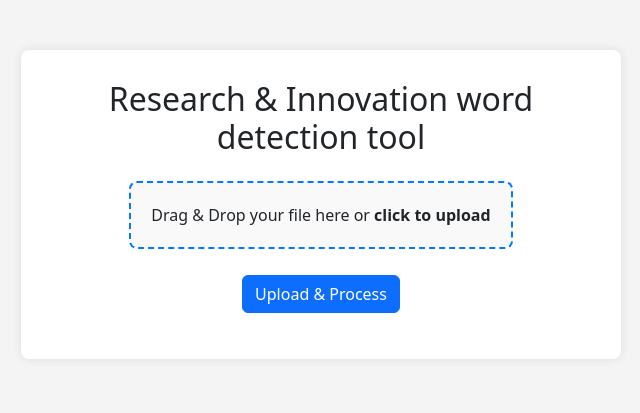
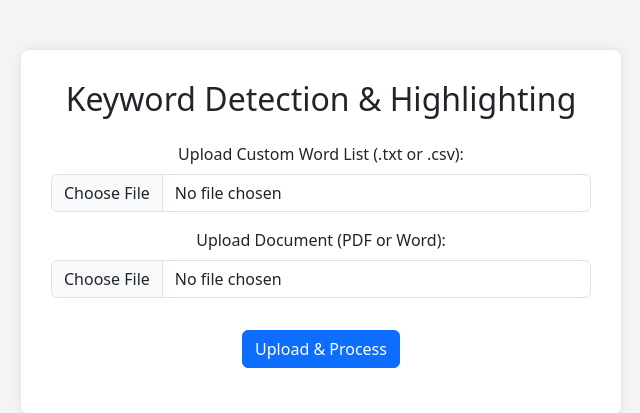
Before and after one commit to sabasn/flask-keyword-detector, a Flask app: page / in a window 1280 px wide. Shown: the top 413 px of the page, without its empty margins (319-959 px from the left). Run offline with Flask 3, Linux system fonts and the light colour scheme; some libraries are stand-ins or nearby versions.

Commit message:
Updated app to support custom word list uploads

```diff
--- a/app.py
+++ b/app.py
@@ -9,14 +9,18 @@ app = Flask(__name__)
 # File storage paths
 UPLOAD_FOLDER = "uploads"
 PROCESSED_FOLDER = "processed"
+WORD_LIST_FOLDER = "wordlists"
 os.makedirs(UPLOAD_FOLDER, exist_ok=True)
 os.makedirs(PROCESSED_FOLDER, exist_ok=True)
+os.makedirs(WORD_LIST_FOLDER, exist_ok=True)
 
-# List of trigger words
-TRIGGER_WORDS = [
-    "activism", "advocacy", "bias", "discrimination", "equality",
-    "gender", "LGBTQ", "minorities", "race", "stereotypes", "women"
-]
+def read_word_list(file_path):
+    """Reads a list of words from an uploaded text or CSV file."""
+    words = []
+    if os.path.exists(file_path):
+        with open(file_path, "r", encoding="utf-8") as file:
+            words = [line.strip() for line in file.readlines()]
+    return words
 
 def highlight_text_in_pdf(pdf_path, output_path, keywords):
     """Highlight trigger words in a PDF document."""
@@ -31,12 +35,12 @@ def highlight_text_in_pdf(pdf_path, output_path, keywords):
     doc.close()
 
 def highlight_text_in_docx(docx_path, output_path, keywords):
-    """Properly highlight trigger words in a Word document."""
+    """Highlight trigger words in a Word document."""
     doc = Document(docx_path)
 
     for para in doc.paragraphs:
         for word in keywords:
-            pattern = re.compile(rf"\b{word}\b", re.IGNORECASE)  # Match whole words
+            pattern = re.compile(rf"\b{word}\b", re.IGNORECASE)
             if pattern.search(para.text):
                 for run in para.runs:
                     if pattern.search(run.text):
@@ -46,24 +50,42 @@ def highlight_text_in_docx(docx_path, output_path, keywords):
 
 @app.route("/", methods=["GET", "POST"])
 def upload_file():
+    word_list_file = os.path.join(WORD_LIST_FOLDER, "custom_words.txt")
+
     if request.method == "POST":
-        uploaded_file = request.files["file"]
-        if uploaded_file:
-            file_name = uploaded_file.filename
-            file_ext = file_name.split(".")[-1].lower()
-            input_path = os.path.join(UPLOAD_FOLDER, file_name)
-            output_path = os.path.join(PROCESSED_FOLDER, "highlighted_" + file_name)
+        # Ensure word list is uploaded
+        if "word_list" in request.files:
+            word_file = request.files["word_list"]
+            if word_file.filename:
+                word_file.save(word_list_file)
+            else:
+                return "❌ Please upload a word list before processing documents."
 
-            uploaded_file.save(input_path)
+        # Read the updated word list
+        trigger_words = read_word_list(word_list_file)
 
-            if file_ext == "pdf":
-                highlight_text_in_pdf(input_path, output_path, TRIGGER_WORDS)
-            elif file_ext == "docx":
-                highlight_text_in_docx(input_path, output_path, TRIGGER_WORDS)
-            else:
-                return "❌ Unsupported file type. Please upload a PDF or DOCX."
+        if not trigger_words:
+            return "❌ No words found in the uploaded list. Please check your file."
 
-            return f'<a href="{url_for("download_file", filename="highlighted_" + file_name)}" class="btn btn-success mt-2">Download Highlighted File</a>'
+        # Handle document upload
+        if "file" in request.files:
+            uploaded_file = request.files["file"]
+            if uploaded_file:
+                file_name = uploaded_file.filename
+                file_ext = file_name.split(".")[-1].lower()
+                input_path = os.path.join(UPLOAD_FOLDER, file_name)
+                output_path = os.path.join(PROCESSED_FOLDER, "highlighted_" + file_name)
+
+                uploaded_file.save(input_path)
+
+                if file_ext == "pdf":
+                    highlight_text_in_pdf(input_path, output_path, trigger_words)
+                elif file_ext == "docx":
+                    highlight_text_in_docx(input_path, output_path, trigger_words)
+                else:
+                    return "❌ Unsupported file type. Please upload a PDF or DOCX."
+
+                return f'<a href="{url_for("download_file", filename="highlighted_" + file_name)}" class="btn btn-success mt-2">Download Highlighted File</a>'
 
     return render_template("index.html")
 
--- a/templates/index.html
+++ b/templates/index.html
@@ -21,98 +21,43 @@
             box-shadow: 0px 0px 10px rgba(0, 0, 0, 0.1);
             text-align: center;
         }
-        .upload-box {
-            border: 2px dashed #007bff;
-            padding: 20px;
-            text-align: center;
-            cursor: pointer;
-            background: #f9f9f9;
-            border-radius: 8px;
-            margin-bottom: 10px;
-        }
-        .upload-box:hover {
-            background: #e8f0ff;
-        }
-        .hidden {
-            display: none;
-        }
-        .file-info {
-            margin-top: 10px;
-            font-weight: bold;
-            color: #007bff;
-        }
-        .spinner {
-            display: none;
-        }
-        .downloaded {
-            background-color: #28a745 !important;
-            border-color: #28a745 !important;
-            pointer-events: none;
-        }
-        .status-box {
-            margin-top: 15px;
-            padding: 15px;
-            border-radius: 8px;
-            font-weight: bold;
-            font-size: 16px;
-        }
-        .processing {
-            background-color: #ffeb99;
-            color: #856404;
-        }
-        .success {
-            background-color: #d4edda;
-            color: #155724;
-        }
+        .hidden { display: none; }
     </style>
 </head>
 <body>
 
 <div class="container">
-    <h2 class="text-center mb-4">Research & Innovation word detection tool</h2>
+    <h2 class="text-center mb-4">Keyword Detection & Highlighting</h2>
 
     <form id="upload-form" enctype="multipart/form-data">
-        <label for="file-upload" class="upload-box">
-            Drag & Drop your file here or <strong>click to upload</strong>
-        </label>
-        <input type="file" id="file-upload" name="file" accept=".pdf,.docx" class="form-control hidden" required>
-        <p id="file-name" class="file-info hidden"></p>
+        <label for="word-list-upload" class="form-label">Upload Custom Word List (.txt or .csv):</label>
+        <input type="file" id="word-list-upload" name="word_list" class="form-control mb-3" required>
+
+        <label for="file-upload" class="form-label">Upload Document (PDF or Word):</label>
+        <input type="file" id="file-upload" name="file" accept=".pdf,.docx" class="form-control mb-3" required>
 
         <button type="submit" class="btn btn-primary mt-3">Upload & Process</button>
     </form>
 
-    <!-- Status Messages -->
-    <div id="status-message" class="status-box hidden"></div>
-
-    <!-- Loading spinner -->
-    <div id="loading-message" class="spinner mt-3">
-        <div class="spinner-border text-primary" role="status"></div>
-        <p>Processing... Please wait.</p>
-    </div>
-
     <div id="result" class="mt-3"></div>
 </div>
 
-<!-- Bootstrap & JavaScript -->
-<script src="https://cdn.jsdelivr.net/npm/bootstrap@5.3.0/dist/js/bootstrap.bundle.min.js"></script>
 <script>
-    document.querySelector("#file-upload").addEventListener("change", function(event) {
-        let fileName = event.target.files[0].name;
-        document.querySelector("#file-name").textContent = "Selected File: " + fileName;
-        document.querySelector("#file-name").classList.remove("hidden");
-    });
-
     document.querySelector("#upload-form").addEventListener("submit", function(event) {
         event.preventDefault();
-        let formData = new FormData();
+        let formData = new FormData(this);
+
+        let wordList = document.querySelector("#word-list-upload").files[0];
         let fileInput = document.querySelector("#file-upload").files[0];
-        if (!fileInput) return;
 
-        formData.append("file", fileInput);
-        document.getElementById("loading-message").style.display = "block";
-        document.getElementById("status-message").classList.remove("hidden");
-        document.getElementById("status-message").textContent = "Processing file: " + fileInput.name;
-        document.getElementById("status-message").classList.add("processing");
+        if (!wordList) {
+            document.getElementById("result").innerHTML = "<p style='color: red;'>❌ Please upload a word list.</p>";
+            return;
+        }
+        if (!fileInput) {
+            document.getElementById("result").innerHTML = "<p style='color: red;'>❌ Please upload a document to process.</p>";
+            return;
+        }
 
         fetch("/", {
             method: "POST",
@@ -120,23 +65,10 @@
         })
         .then(response => response.text())
         .then(data => {
-            document.getElementById("loading-message").style.display = "none";
-            document.getElementById("status-message").textContent = "File processed successfully! ✅";
-            document.getElementById("status-message").classList.remove("processing");
-            document.getElementById("status-message").classList.add("success");
             document.getElementById("result").innerHTML = data;
         })
-        .catch(error => {
-            document.getElementById("status-message").textContent = "❌ Error processing file.";
-            console.error("Error:", error);
-        });
+        .catch(error => console.error("Error:", error));
     });
-
-    function markDownloaded(button) {
-        button.innerHTML = "Downloaded ✔";
-        button.classList.add("downloaded");
-        button.disabled = true;
-    }
 </script>
 
 </body>
```
